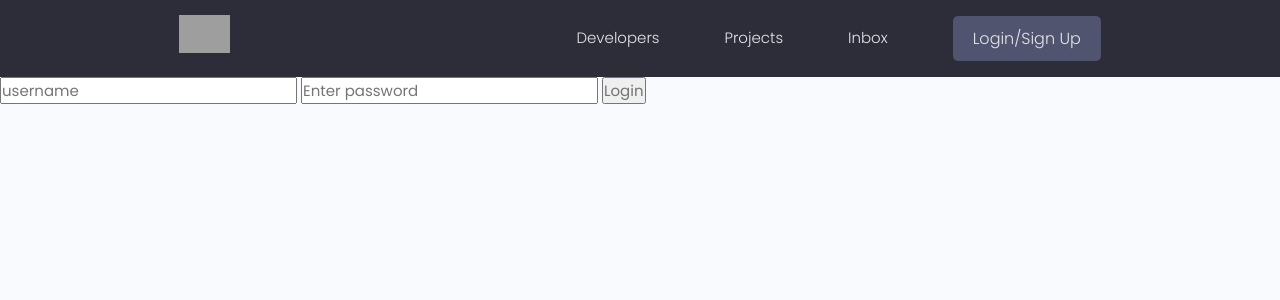
After one commit to ad-okshaj/devsearch, a Django app: page /login/ in a window 1280 px wide. The commit adds this page. Shown: the top 300 px of the page. Run offline with Django 4.2, Linux system fonts and the light colour scheme; parts of the project's set-up code (start-up, migrations or seed data) failed here and were passed over; some libraries are stand-ins or nearby versions; grey boxes are pictures that could not be loaded.

Commit message:
after 001 user login, logout and flash messages video.

```diff
--- a/projects/views.py
+++ b/projects/views.py
@@ -1,6 +1,7 @@
 from multiprocessing import context
 from django.shortcuts import render, redirect
 from django.http import HttpResponse
+from django.contrib.auth.decorators import login_required
 from .models import Project
 from .forms import ProjectForm
 
@@ -16,6 +17,7 @@ def project(request, pk):
     return render(request, 'projects/single-project.html', {'project': projectObj})
 
 
+@login_required(login_url="login")
 def createProject(request):
     form = ProjectForm()
     if request.method == 'POST':
@@ -27,6 +29,7 @@ def createProject(request):
     return render(request, 'projects/project-form.html', context)
 
 
+@login_required(login_url="login")
 def updateProject(request, pk):
     project = Project.objects.get(id=pk)
     form = ProjectForm(instance=project)
@@ -40,6 +43,7 @@ def updateProject(request, pk):
     return render(request, 'projects/project-form.html', context)
 
 
+@login_required(login_url="login")
 def deleteProject(request, pk):
     project = Project.objects.get(id=pk)
     if request.method == "POST":
--- a/templates/main.html
+++ b/templates/main.html
@@ -21,6 +21,13 @@
 
 <body>
     {% include 'navbar.html' %}
+    {% if messages %}
+    <ul class="messages">
+        {% for message in messages %}
+        <li{% if message.tags %} class="{{ message.tags }}" {% endif %}>{{ message }}</li>
+            {% endfor %}
+    </ul>
+    {% endif %}
     {% block content %}
 
     {% endblock content %}
--- a/templates/navbar.html
+++ b/templates/navbar.html
@@ -16,8 +16,13 @@
                 <li class="header__menuItem"><a href="{%  url 'profiles' %}">Developers</a></li>
                 <li class="header__menuItem"><a href="{%  url 'projects' %}">Projects</a></li>
                 <li class="header__menuItem"><a href="">Inbox</a></li>
+
+                {% if request.user.is_authenticated %}
                 <li class="header__menuItem"><a href="{%  url 'create-project' %}">Add Project</a></li>
-                <li class="header__menuItem"><a href="" class="btn btn--sub">Login/Sign Up</a></li>
+                <li class="header__menuItem"><a href="{% url 'logout' %}" class="btn btn--sub">Logout</a></li>
+                {% else %}
+                <li class="header__menuItem"><a href="{% url 'login' %}" class="btn btn--sub">Login/Sign Up</a></li>
+                {% endif %}
             </ul>
         </nav>
     </div>
--- /dev/null
+++ b/users/templates/users/login_register.html
@@ -0,0 +1,14 @@
+{% extends 'main.html' %}
+
+{% block content %}
+
+<form action="{% url 'login' %}" method="POST">
+    {% csrf_token %}
+    <input type="text" name="username" placeholder="username" />
+    <input type="password" name="password" placeholder="Enter password" />
+    <input type="submit" value="Login" />
+
+
+</form>
+
+{% endblock content%}
--- a/users/urls.py
+++ b/users/urls.py
@@ -3,6 +3,10 @@ from . import views
 
 
 urlpatterns = [
+    path('login/', views.loginUser, name='login'),
+    path('logout/', views.logoutUser, name='logout'),
+
+
     path('', views.profiles, name='profiles'),
     path('profile/<str:pk>/', views.userProfile, name='user-profile'),
 ]
--- a/users/views.py
+++ b/users/views.py
@@ -1,5 +1,41 @@
-from django.shortcuts import render
+from django.shortcuts import render, redirect
+from django.contrib.auth import login, authenticate, logout
+from django.contrib.auth.decorators import login_required
+from django.contrib import messages
+from django.contrib.auth.models import User
+
 from .models import Profile
+
+
+def loginUser(request):
+
+    if request.user.is_authenticated:
+        return redirect('profiles')
+
+    if request.method == 'POST':
+        username = request.POST['username']
+        password = request.POST['password']
+
+        try:
+            user = User.objects.get(username=username)
+        except:
+            messages.error(request, 'Username does not exist.')
+
+        user = authenticate(request, username=username, password=password)
+
+        if user is not None:
+            login(request, user)
+            return redirect('profiles')
+        else:
+            messages.error(request, 'Username or Password is incorrect.')
+
+    return render(request, 'users/login_register.html')
+
+
+def logoutUser(request):
+    logout(request)
+    messages.error(request, 'Username was logged out.')
+    return redirect('login')
 
 
 def profiles(request):
```
Also changed, not shown: db.sqlite3, static/images/profiles/mypic_5IEMNoT.jpg (added).
